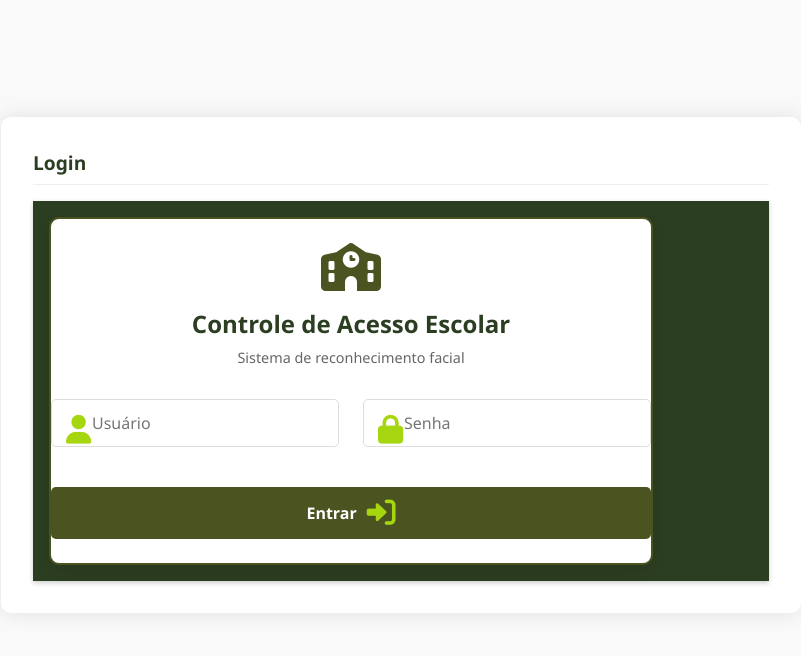
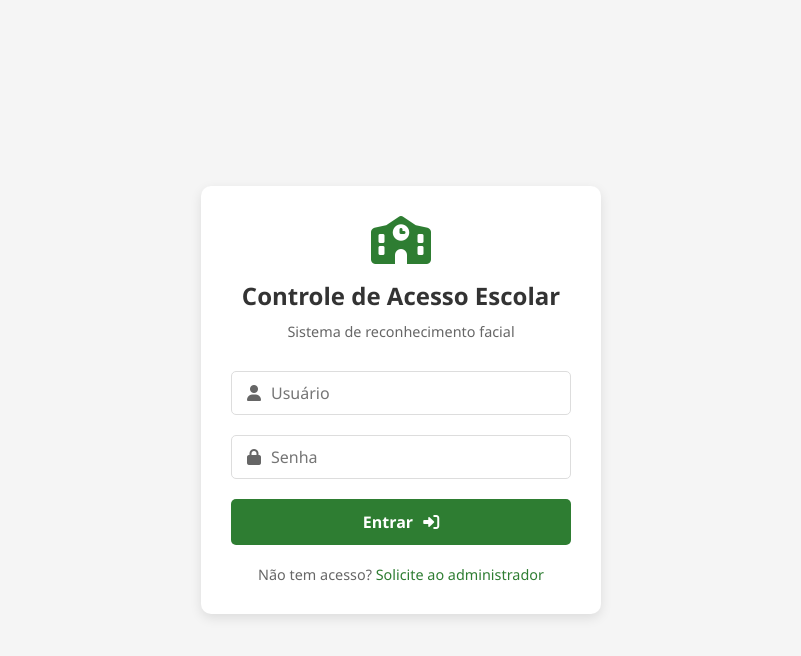
Before and after one commit to thaisferreeirah/Acelera-4, a plain HTML site: page index.html in a window 1280 px wide. Shown: the whole page, without its empty margins (239-1040 px from the left). Drawn offline with Linux system fonts and the light colour scheme; files that its build step writes are made by us from their sources.

Commit message:
alteraçoes

```diff
--- a/index.html
+++ b/index.html
@@ -1,5 +1,4 @@
-<!-- tela de login -->
-<!DOCTYPE html>
+<!-- <!DOCTYPE html>
 <html lang="pt-BR">
 <head>
     <meta charset="UTF-8">
@@ -38,9 +37,9 @@
             <button type="submit" class="btn-login">Entrar <i class="fas fa-sign-in-alt"></i></button>
         </form>
 
-        <!-- <div class="login-footer">
+   <div class="login-footer">
             <p>Não tem acesso? <a href="cadastro.html">Solicite ao administrador</a></p>
-        </div> -->
+        </div>
     </div>
     <div>
     </div>
@@ -48,4 +47,183 @@
 
     <script src="js/script.js"></script>
 </body>
+</html> -->
+
+<!DOCTYPE html>
+<html lang="pt-BR">
+<head>
+    <meta charset="UTF-8">
+    <meta name="viewport" content="width=device-width, initial-scale=1.0">
+    <title>Controle de Acesso Escolar - Login</title>
+    <link rel="stylesheet" href="https://cdnjs.cloudflare.com/ajax/libs/font-awesome/6.0.0-beta3/css/all.min.css">
+    <style>
+        * {
+            margin: 0;
+            padding: 0;
+            box-sizing: border-box;
+            font-family: 'Segoe UI', Tahoma, Geneva, Verdana, sans-serif;
+        }
+
+        body {
+            background-color: #f5f5f5;
+            display: flex;
+            justify-content: center;
+            align-items: center;
+            min-height: 100vh;
+            padding: 20px;
+        }
+
+        .login-container {
+            background-color: white;
+            border-radius: 10px;
+            box-shadow: 0 4px 12px rgba(0, 0, 0, 0.1);
+            width: 100%;
+            max-width: 400px;
+            padding: 30px;
+            text-align: center;
+        }
+
+        .login-header {
+            margin-bottom: 30px;
+        }
+
+        .icon-large {
+            font-size: 3rem;
+            color:#2E7D32;
+            margin-bottom: 15px;
+        }
+
+        h1 {
+            color: #333;
+            margin-bottom: 10px;
+            font-size: 1.5rem;
+        }
+
+        p {
+            color: #666;
+            font-size: 0.9rem;
+        }
+
+        .login-form {
+            display: flex;
+            flex-direction: column;
+            gap: 20px;
+        }
+
+        .input-group {
+            display: flex;
+            align-items: center;
+            border: 1px solid #ddd;
+            border-radius: 5px;
+            padding: 10px 15px;
+            transition: border-color 0.3s;
+        }
+
+        .input-group:hover {
+            border-color: #2E7D32;
+        }
+
+        .input-group i {
+            color: #666;
+            margin-right: 10px;
+            font-size: 1rem;
+        }
+
+        .input-group input {
+            border: none;
+            outline: none;
+            width: 100%;
+            font-size: 1rem;
+            color: #333;
+        }
+
+        .btn-login {
+            background-color: #2E7D32;
+            color: white;
+            border: none;
+            border-radius: 5px;
+            padding: 12px;
+            font-size: 1rem;
+            font-weight: 600;
+            cursor: pointer;
+            transition: background-color 0.3s;
+            display: flex;
+            align-items: center;
+            justify-content: center;
+            gap: 10px;
+        }
+
+        .btn-login:hover {
+            background-color: #2E7D32;
+        }
+
+        .login-footer {
+            margin-top: 20px;
+            font-size: 0.9rem;
+            color: #666;
+        }
+
+        .login-footer a {
+            color: #2E7D32;
+            text-decoration: none;
+            font-weight: 500;
+        }
+
+        .login-footer a:hover {
+            text-decoration: underline;
+        }
+    </style>
+</head>
+<body>
+    <div class="login-container">
+        <div class="login-header">
+            <i class="fas fa-school icon-large"></i>
+            <h1>Controle de Acesso Escolar</h1>
+            <p>Sistema de reconhecimento facial</p>
+        </div>
+
+        <form id="loginForm" class="login-form">
+            <div class="input-group">
+                <i class="fas fa-user"></i>
+                <input type="text" id="username" placeholder="Usuário" required>
+            </div>
+
+            <div class="input-group">
+                <i class="fas fa-lock"></i>
+                <input type="password" id="password" placeholder="Senha" required>
+            </div>
+
+            <button type="submit" class="btn-login">
+                <span>Entrar</span>
+                <i class="fas fa-sign-in-alt"></i>
+            </button>
+        </form>
+
+        <div class="login-footer">
+            <p>Não tem acesso? <a href="#">Solicite ao administrador</a></p>
+        </div>
+    </div>
+
+    <script>
+        document.getElementById('loginForm').addEventListener('submit', function(e) {
+            e.preventDefault();
+
+            const username = document.getElementById('username').value;
+            const password = document.getElementById('password').value;
+
+            // Aqui você pode adicionar a lógica de autenticação
+            console.log('Tentativa de login:', { username, password });
+
+            // Simulação de redirecionamento após login
+            // window.location.href = 'dashboard.html';
+
+            // Exemplo de validação simples
+            if(username && password) {
+                alert('Login realizado com sucesso!');
+            } else {
+                alert('Por favor, preencha todos os campos!');
+            }
+        });
+    </script>
+</body>
 </html>
```
